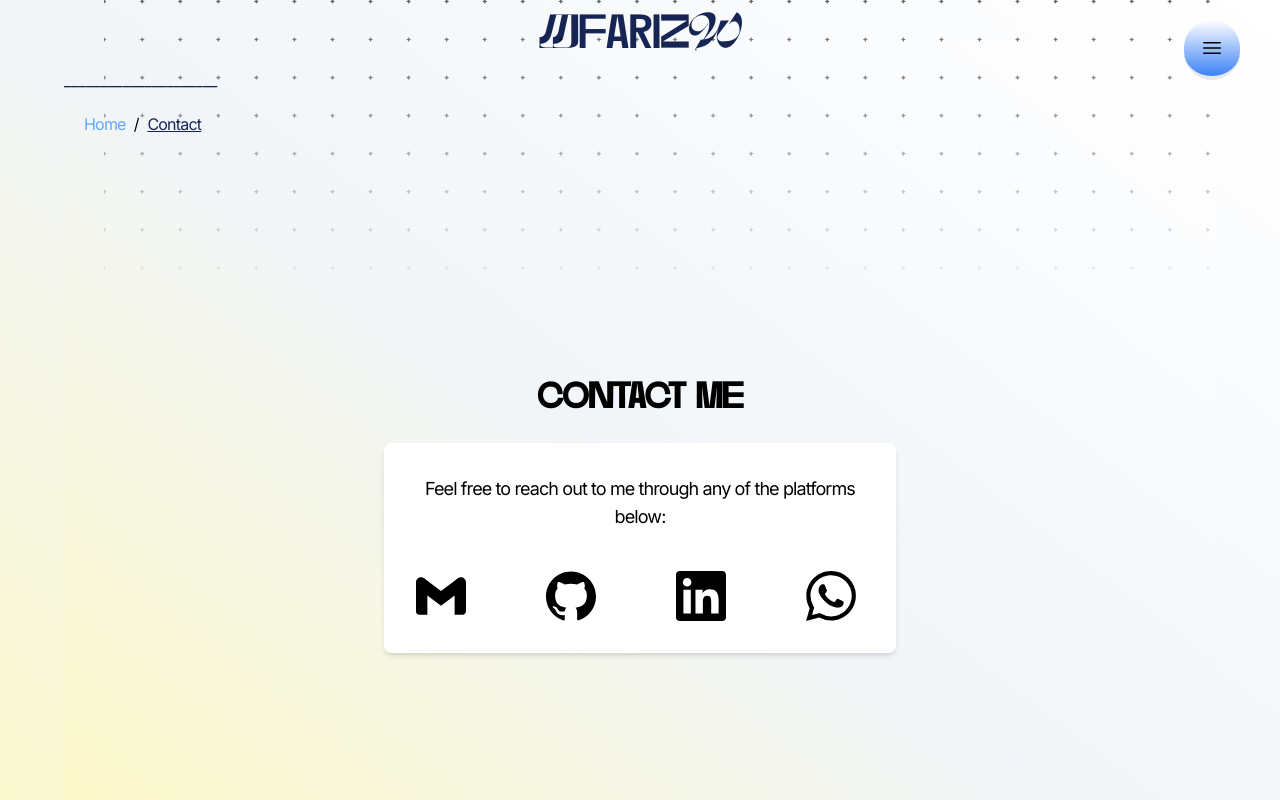
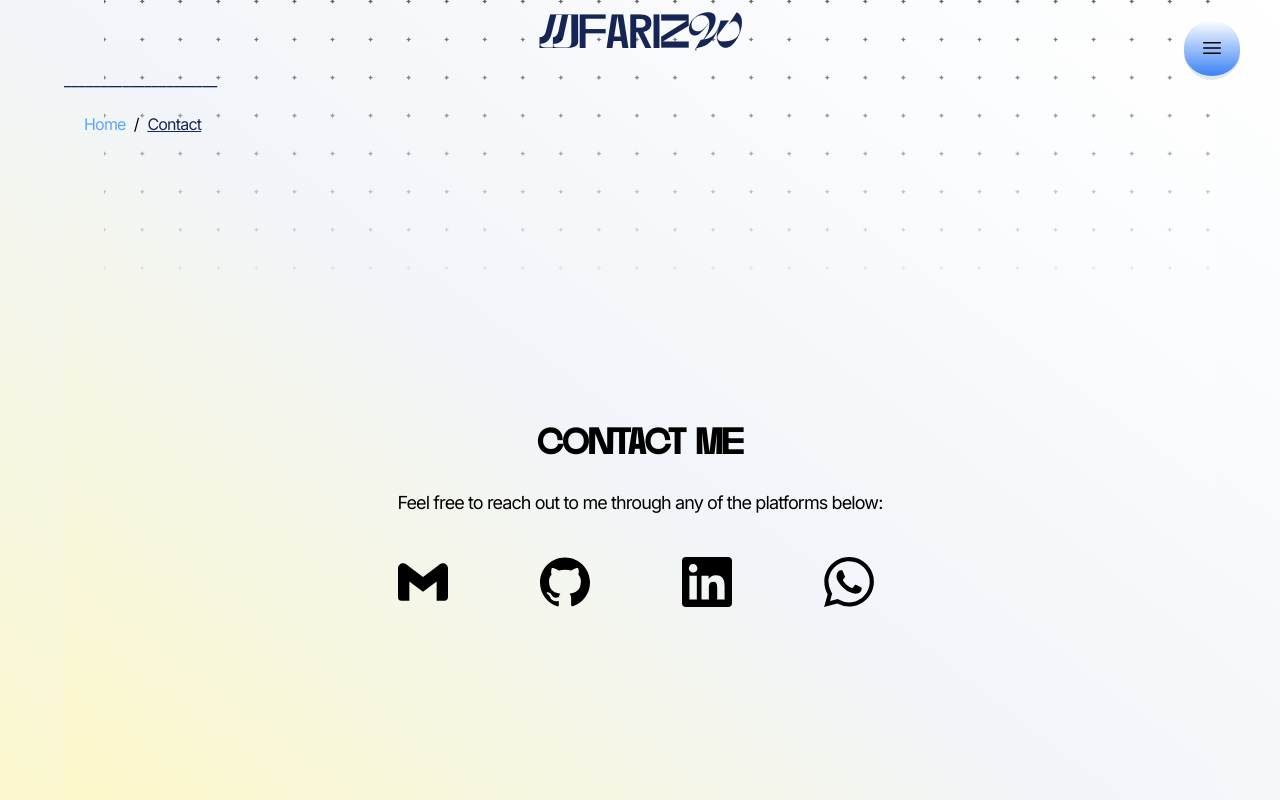
Before and after one commit to farizwrmn/Portofolio, a Next.js app: page /Contact in a window 1280 px wide. Shown: the top 800 px of the page. Built offline with nearby package versions, Linux system fonts and the light colour scheme.

Commit message:
fix: link to services

```diff
--- a/src/components/Contact.tsx
+++ b/src/components/Contact.tsx
@@ -37,7 +37,7 @@ const Contact = () => {
   return (
     <div className="flex flex-col items-center justify-center min-h-screen p-4 -mt-10">
       <h1 className="text-4xl font-bold mb-6 font-dirtyline">contact me</h1>
-      <div className="bg-white shadow-md rounded-lg p-8 max-w-lg w-full">
+      <div className="">
         <p className="text-lg mb-4 text-center font-mono tracking-tighter">
           Feel free to reach out to me through any of the platforms below:
         </p>
--- a/src/components/Services.tsx
+++ b/src/components/Services.tsx
@@ -59,7 +59,7 @@ const Services = () => {
                 • {title} •
               </li>
               <div className="flex justify-center">
-                <Link href={link}>
+                <Link href={link} target="_blank">
                   <Image
                     src={image}
                     alt="image"
```
